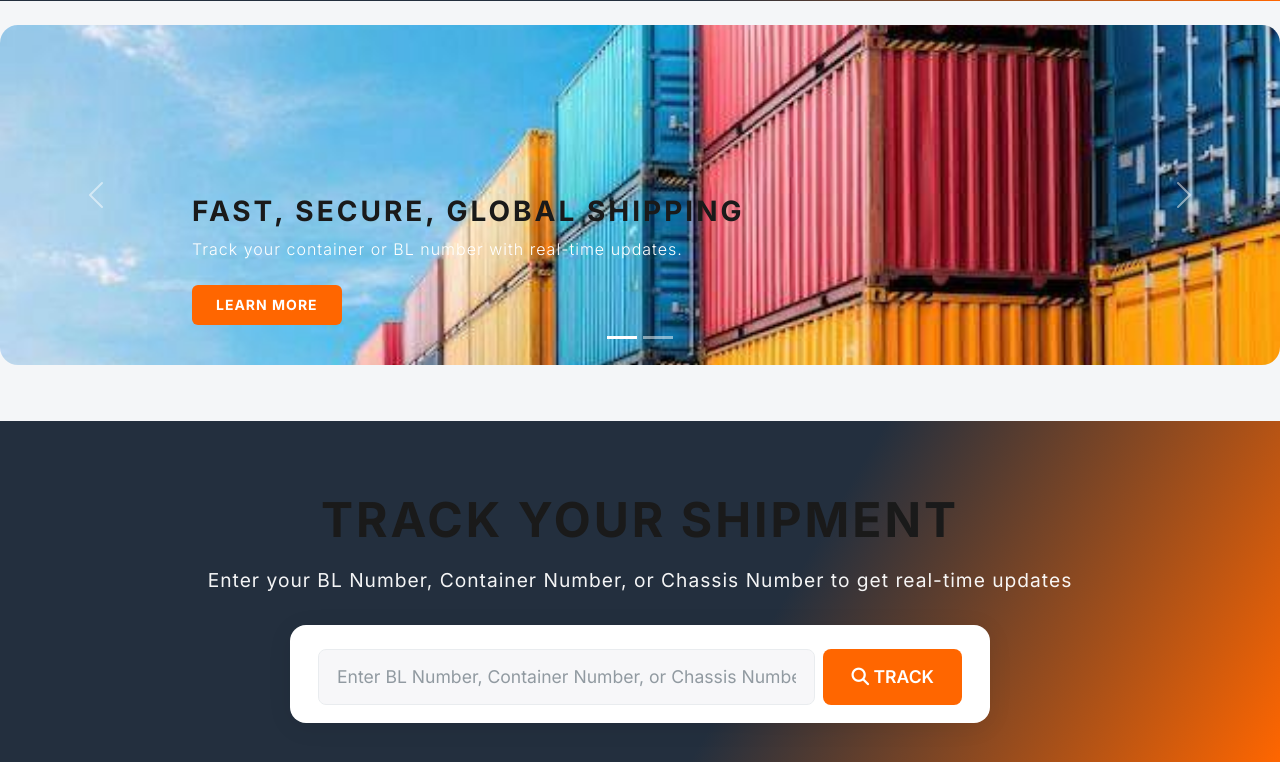
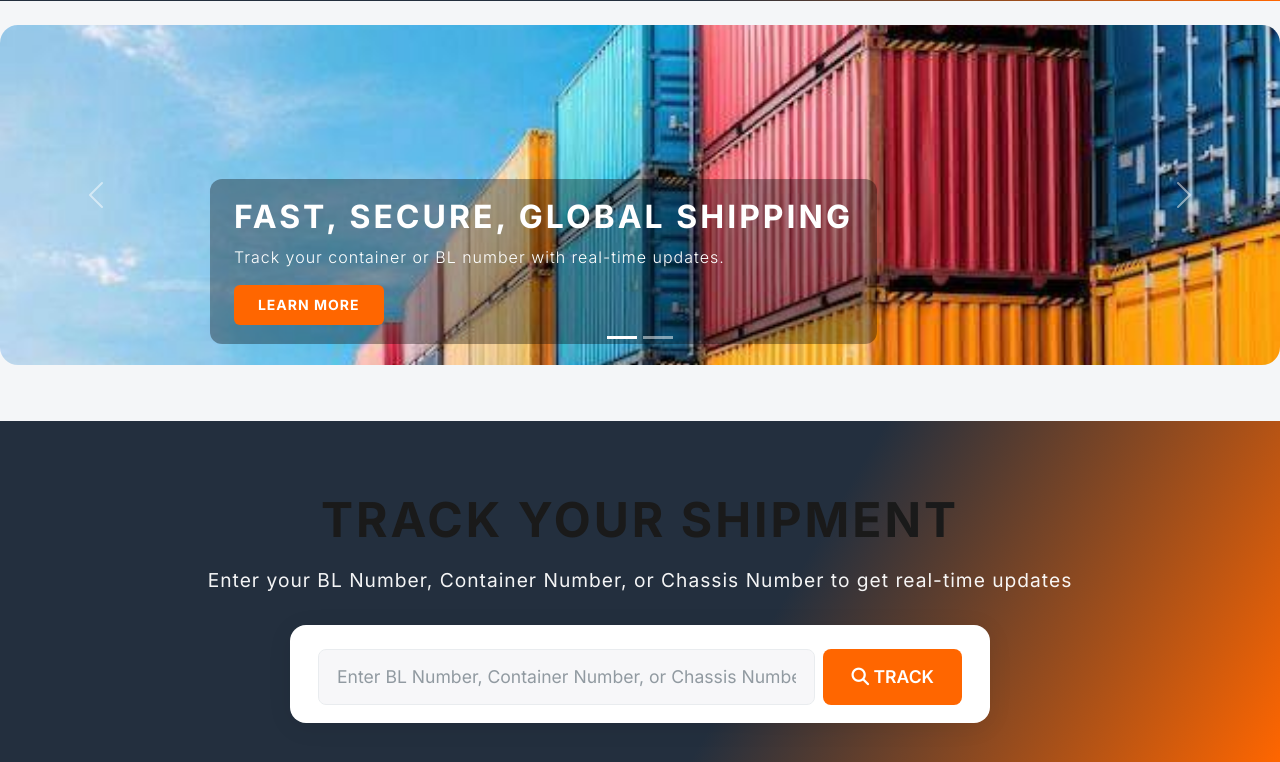
Before and after one commit to PrinceAmoakoBannerman/ShippingCompany, a Django app: page / in a window 1280 px wide. Shown: the part 287-1049 px from the top of the page. Run offline with Django 5.2, Linux system fonts and the light colour scheme; data that the repository does not hold is empty; parts of the project's set-up code (start-up, migrations or seed data) failed here and were passed over; some libraries are stand-ins or nearby versions.

Commit message:
UI: Improve carousel mobile captions, add second slide, and update layout

```diff
--- a/templates/base.html
+++ b/templates/base.html
@@ -171,17 +171,36 @@
                                         <div class="carousel-item active">
                                             <img src="/static/images/container1.jpg" class="d-block w-100" alt="Container 1" style="height:340px; width:100%; object-fit:cover; border-radius:18px;">
                                             <div class="carousel-caption d-none d-md-block text-start">
-                                                <h2 class="fw-bold">Fast, Secure, Global Shipping</h2>
-                                                <p>Track your container or BL number with real-time updates.</p>
-                                                <a href="#" class="btn btn-warning text-white fw-bold px-4 py-2 mt-2" style="background:var(--accent-color); border:none;">Learn more</a>
+                                                        <div class="carousel-caption text-start" style="background:rgba(0,0,0,0.35); border-radius:12px; padding:1.2rem 1.5rem; left:2%; right:auto; bottom:2%; max-width:90vw;">
+                                                            <h2 class="fw-bold text-white" style="font-size:2rem;">Fast, Secure, Global Shipping</h2>
+                                                            <p class="text-white mb-2">Track your container or BL number with real-time updates.</p>
+                                                            <a href="#" class="btn btn-warning text-white fw-bold px-4 py-2 mt-2" style="background:var(--accent-color); border:none;">Learn more</a>
+                                                        </div>
                                             </div>
                                         </div>
                                         <div class="carousel-item">
                                             <img src="/static/images/container2.jpg" class="d-block w-100" alt="Container 2" style="height:340px; width:100%; object-fit:cover; border-radius:18px;">
                                             <div class="carousel-caption d-none d-md-block text-start">
-                                                <h2 class="fw-bold">Seamless Container Management</h2>
-                                                <p>Monitor your shipments across the globe with ease and confidence.</p>
-                                                <a href="#" class="btn btn-warning text-white fw-bold px-4 py-2 mt-2" style="background:var(--accent-color); border:none;">Get Started</a>
+                                                        <div class="carousel-caption text-start" style="background:rgba(0,0,0,0.35); border-radius:12px; padding:1.2rem 1.5rem; left:2%; right:auto; bottom:2%; max-width:90vw;">
+                                                            <h2 class="fw-bold text-white" style="font-size:2rem;">Seamless Container Management</h2>
+                                                            <p class="text-white mb-2">Monitor your shipments across the globe with ease and confidence.</p>
+                                                            <a href="#" class="btn btn-warning text-white fw-bold px-4 py-2 mt-2" style="background:var(--accent-color); border:none;">Get Started</a>
+                                                        </div>
+        @media (max-width: 768px) {
+            .carousel-caption {
+                left: 2% !important;
+                right: 2% !important;
+                bottom: 2% !important;
+                padding: 0.7rem 0.8rem !important;
+                max-width: 96vw !important;
+            }
+            .carousel-caption h2 {
+                font-size: 1.2rem !important;
+            }
+            .carousel-caption p, .carousel-caption a {
+                font-size: 0.95rem !important;
+            }
+        }
                                             </div>
                                         </div>
                     </div>
```
